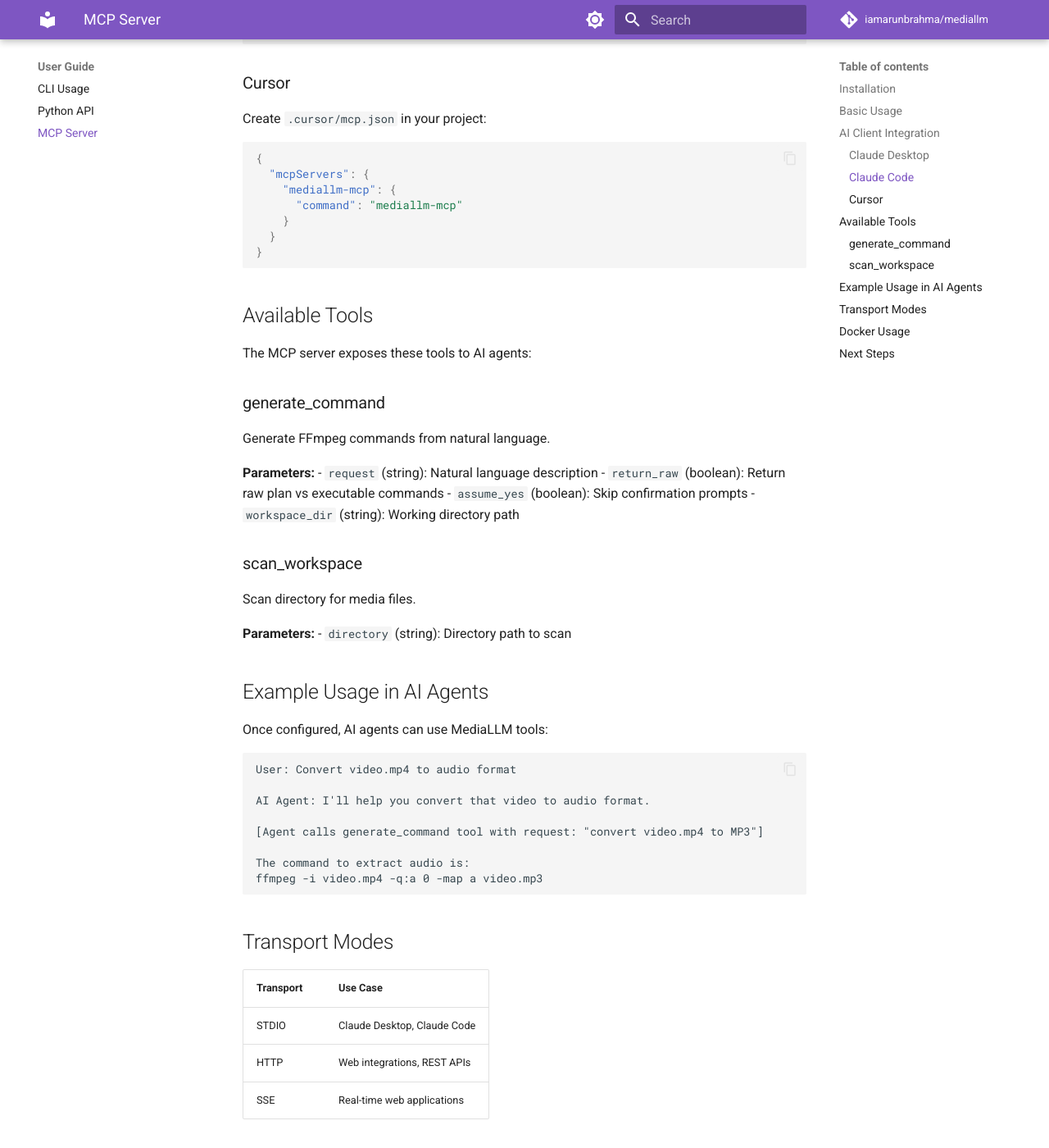
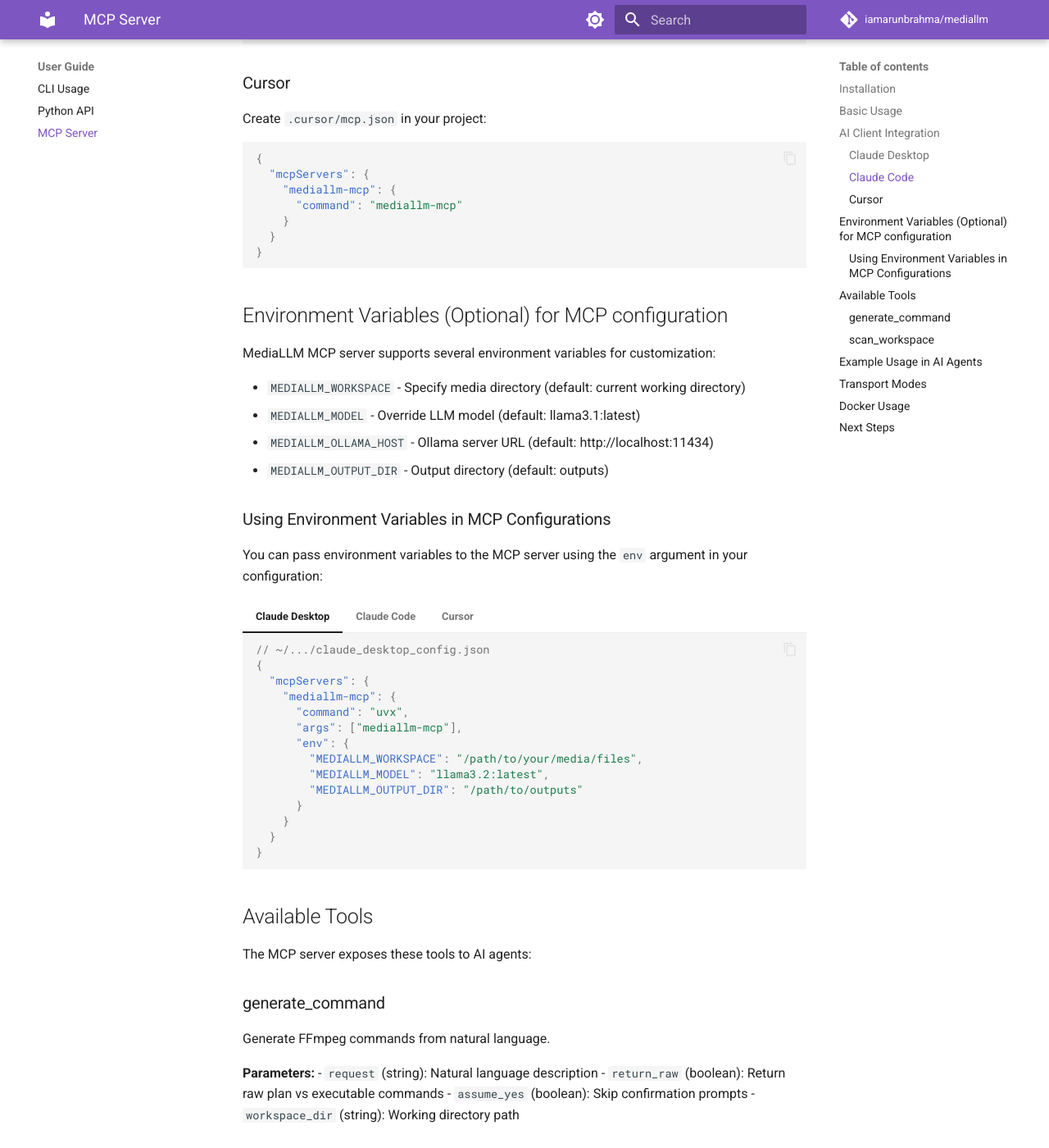
Before and after one commit to iamarunbrahma/mediallm, an MkDocs documentation site: the page built from docs/user-guide/mcp-server.md, in a window 1280 px wide and 1400 px high, scrolled down 1280 px. Shown: the whole window at 82% size. Built offline with MkDocs 1.6.1 and Material for MkDocs 9.7.7, drawn with Linux system fonts in a browser that asks for light colours; comment, search, counter and statistics services are not loaded.

Commit message:
docs: add environment variable configuration details for mediallm-mcp in README and user guide

````diff
--- a/docs/user-guide/mcp-server.md
+++ b/docs/user-guide/mcp-server.md
@@ -81,6 +81,69 @@
 }
 ```
 
+## Environment Variables (Optional) for MCP configuration
+
+MediaLLM MCP server supports several environment variables for customization:
+
+- `MEDIALLM_WORKSPACE` - Specify media directory (default: current working directory)
+- `MEDIALLM_MODEL` - Override LLM model (default: llama3.1:latest)
+- `MEDIALLM_OLLAMA_HOST` - Ollama server URL (default: http://localhost:11434)
+- `MEDIALLM_OUTPUT_DIR` - Output directory (default: outputs)
+
+### Using Environment Variables in MCP Configurations
+
+You can pass environment variables to the MCP server using the `env` argument in your configuration:
+
+=== "Claude Desktop"
+    ```json
+    // ~/.../claude_desktop_config.json
+    {
+      "mcpServers": {
+        "mediallm-mcp": {
+          "command": "uvx",
+          "args": ["mediallm-mcp"],
+          "env": {
+            "MEDIALLM_WORKSPACE": "/path/to/your/media/files",
+            "MEDIALLM_MODEL": "llama3.2:latest",
+            "MEDIALLM_OUTPUT_DIR": "/path/to/outputs"
+          }
+        }
+      }
+    }
+    ```
+
+=== "Claude Code"
+    ```json
+    // .mcp.json in project root
+    {
+      "mcpServers": {
+        "mediallm-mcp": {
+          "command": "mediallm-mcp",
+          "env": {
+            "MEDIALLM_WORKSPACE": "./media",
+            "MEDIALLM_MODEL": "llama3.2:latest"
+          }
+        }
+      }
+    }
+    ```
+
+=== "Cursor"
+    ```json
+    // .cursor/mcp.json or ~/.cursor/mcp.json
+    {
+      "mcpServers": {
+        "mediallm-mcp": {
+          "command": "mediallm-mcp",
+          "env": {
+            "MEDIALLM_WORKSPACE": "/Users/username/Videos",
+            "MEDIALLM_OLLAMA_HOST": "http://localhost:11434"
+          }
+        }
+      }
+    }
+    ```
+
 ## Available Tools
 
 The MCP server exposes these tools to AI agents:
````
Also changed, not shown: README.md (+7 -0 lines), packages/mediallm-mcp/README.md (+13 -3 lines).
